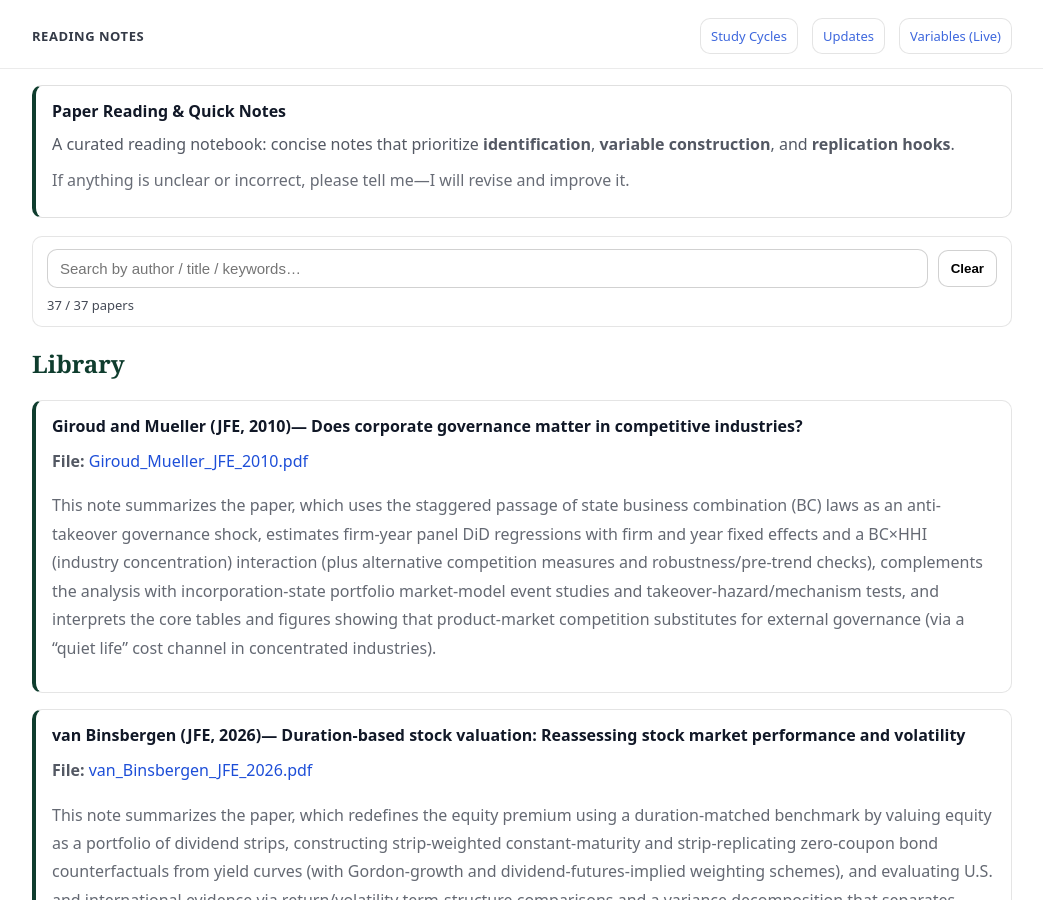
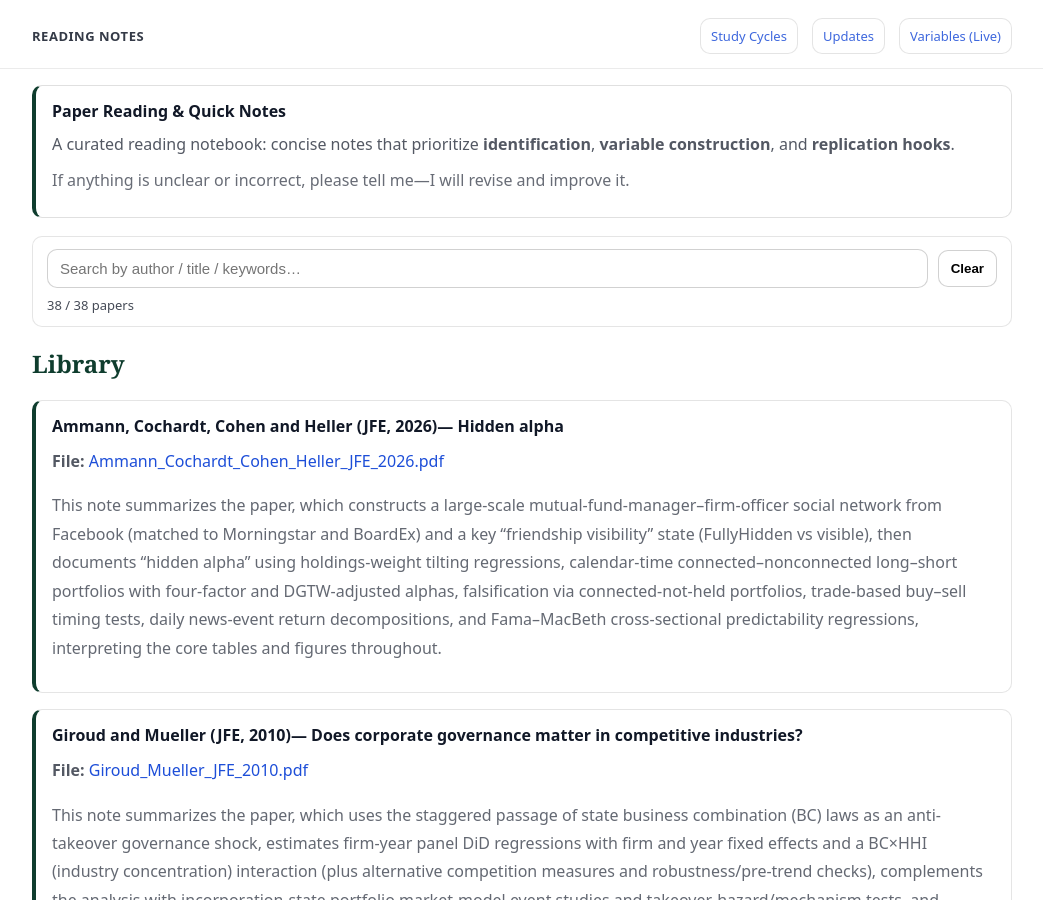
Before and after one commit to yaxinzn/study-archive, a Jekyll site: the page built from reading/index.md, in a window 1280 px wide and 900 px high. Shown: the whole window, without its empty margins (118-1161 px from the left). Built offline with Jekyll 4.4.1, drawn with Linux system fonts in a browser that asks for light colours.

Commit message:
Reading: add/update Ammann_Cochardt_Cohen_Heller_JFE_2026.pdf

```diff
--- a/_data/reading.yml
+++ b/_data/reading.yml
@@ -1,3 +1,7 @@
+- title: "Ammann, Cochardt, Cohen and Heller (JFE, 2026)— Hidden alpha"
+  file: "Ammann_Cochardt_Cohen_Heller_JFE_2026.pdf"
+  desc: "This note summarizes the paper, which constructs a large-scale mutual-fund-manager–firm-officer social network from Facebook (matched to Morningstar and BoardEx) and a key “friendship visibility” state (FullyHidden vs visible), then documents “hidden alpha” using holdings-weight tilting regressions, calendar-time connected–nonconnected long–short portfolios with four-factor and DGTW-adjusted alphas, falsification via connected-not-held portfolios, trade-based buy–sell timing tests, daily news-event return decompositions, and Fama–MacBeth cross-sectional predictability regressions, interpreting the core tables and figures throughout."
+
 - title: "Giroud and Mueller (JFE, 2010)— Does corporate governance matter in competitive industries?"
   file: "Giroud_Mueller_JFE_2010.pdf"
   desc: "This note summarizes the paper, which uses the staggered passage of state business combination (BC) laws as an anti-takeover governance shock, estimates firm-year panel DiD regressions with firm and year fixed effects and a BC×HHI (industry concentration) interaction (plus alternative competition measures and robustness/pre-trend checks), complements the analysis with incorporation-state portfolio market-model event studies and takeover-hazard/mechanism tests, and interprets the core tables and figures showing that product-market competition substitutes for external governance (via a “quiet life” cost channel in concentrated industries)."
```
Also changed, not shown: 1 other file.
